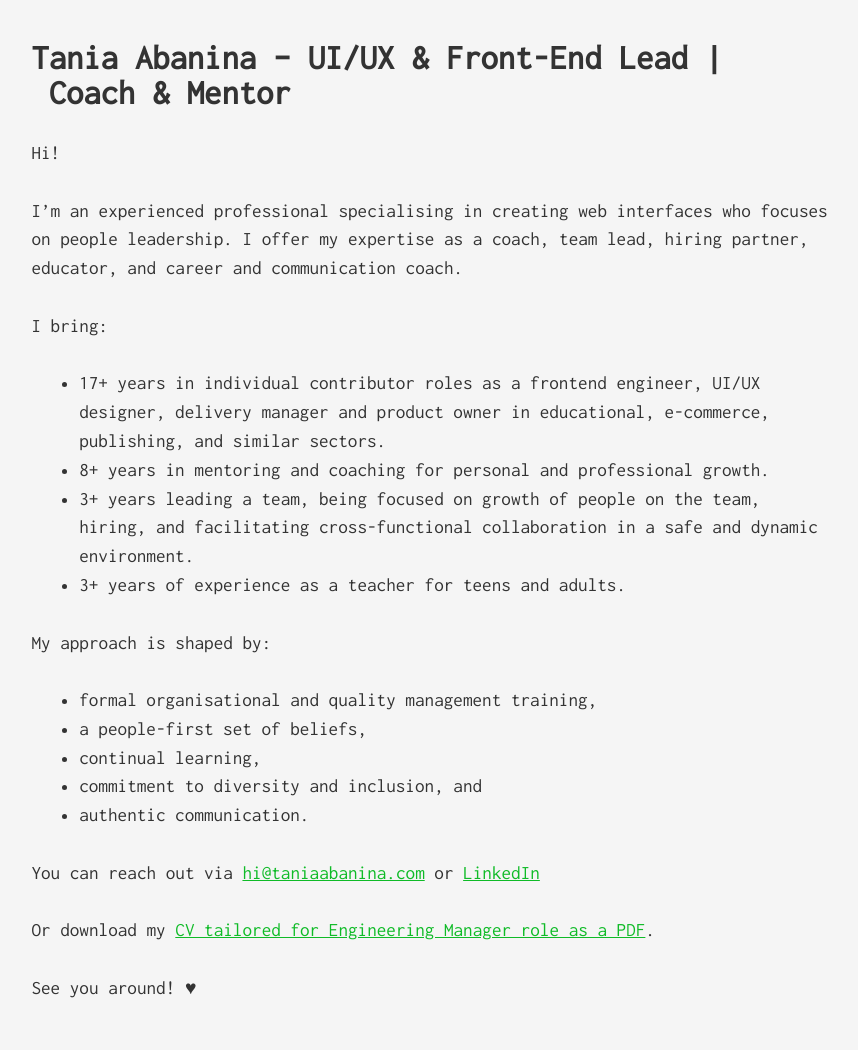
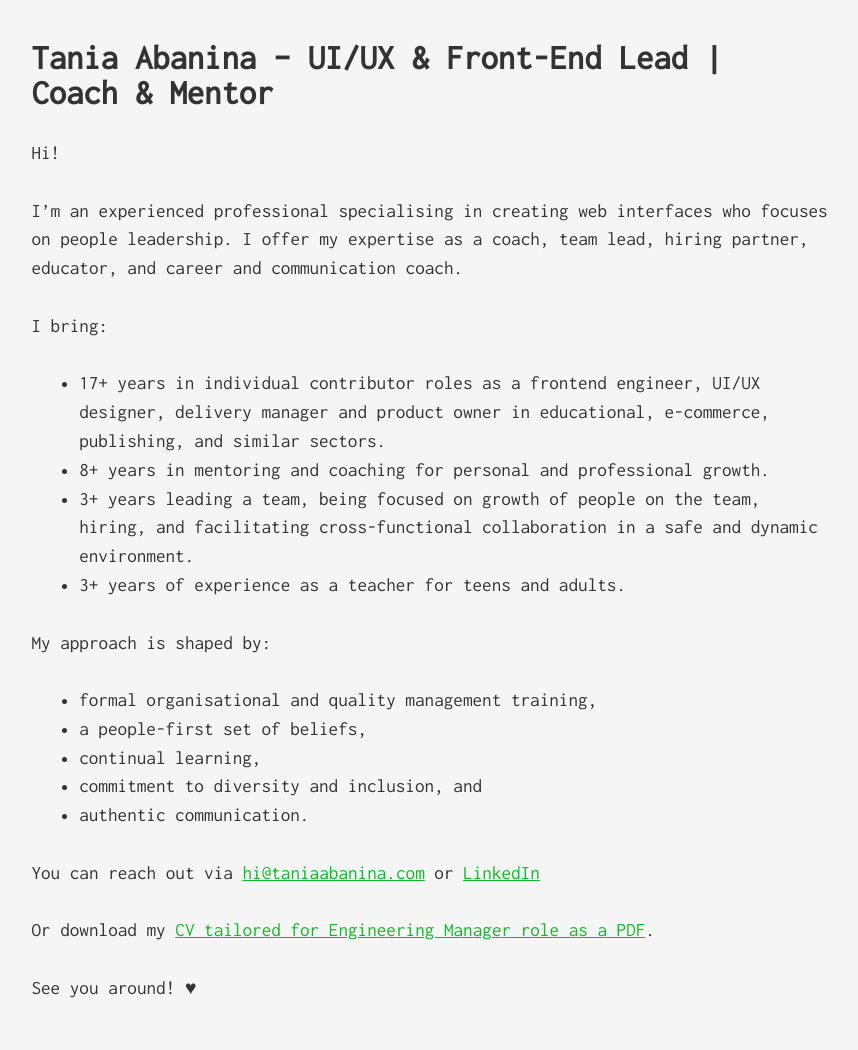
Before and after one commit to tataata/taniaabanina.com, a Jekyll site: the page built from index.md, in a window 1280 px wide. Shown: the whole page, without its empty margins (7-865 px from the left). Built offline with Jekyll 4.4.1, drawn with Linux system fonts in a browser that asks for light colours.

Commit message:
Update header.html

```diff
--- a/_includes/header.html
+++ b/_includes/header.html
@@ -4,7 +4,7 @@
 {% capture location %}{{ page.url | remove_first:'/' | split:'/' | first }}{% endcapture %}
 
 <header>
-	<h1>Tania Abanina – <span class="small">UI/UX&nbsp;&amp;&nbsp;Front-End Lead |&nbsp;Coach&nbsp;&amp;&nbsp;Mentor</span></h1>
+	<h1>Tania Abanina – <span class="small">UI/UX&nbsp;&amp;&nbsp;Front-End Lead | Coach &&nbsp;Mentor</span></h1>
 </header>
 
 <main>
```
